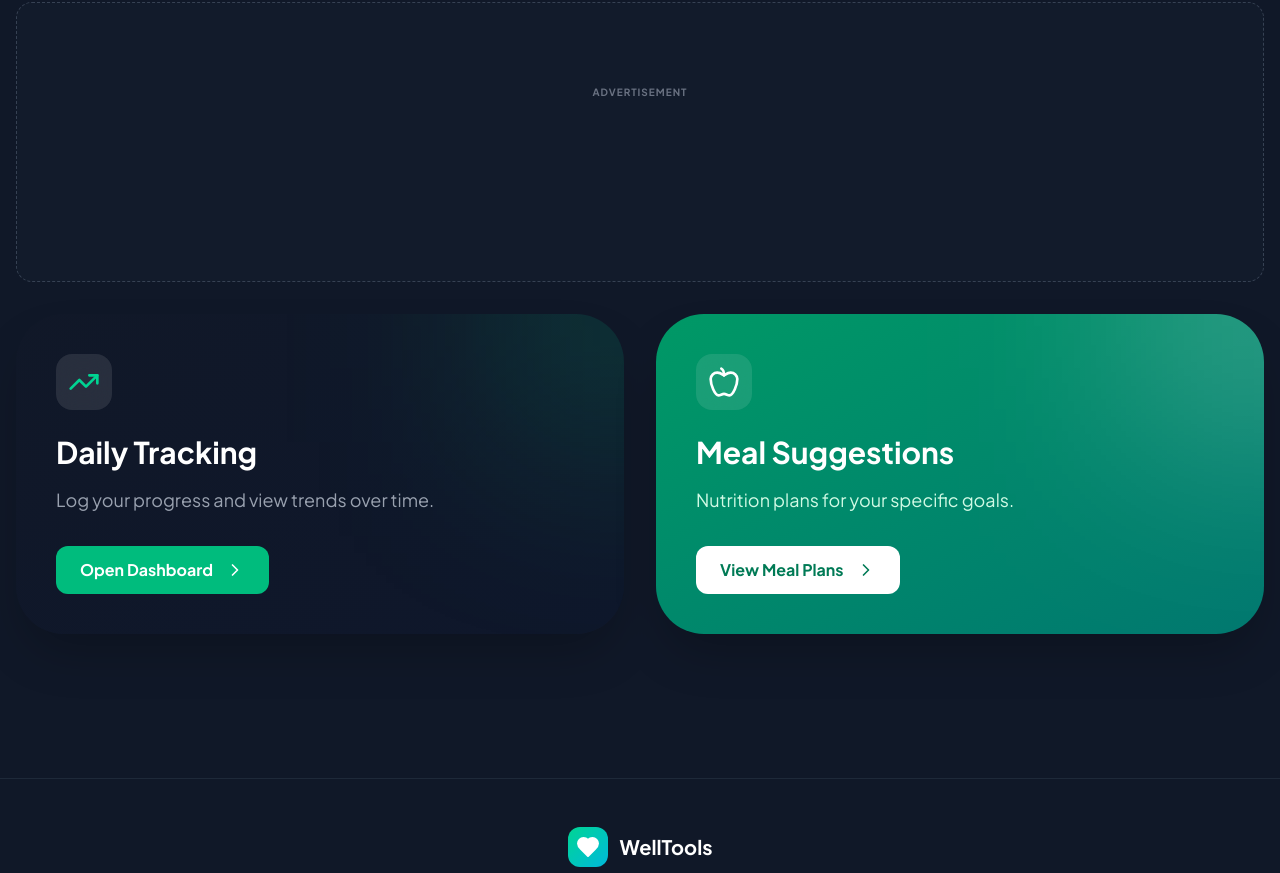
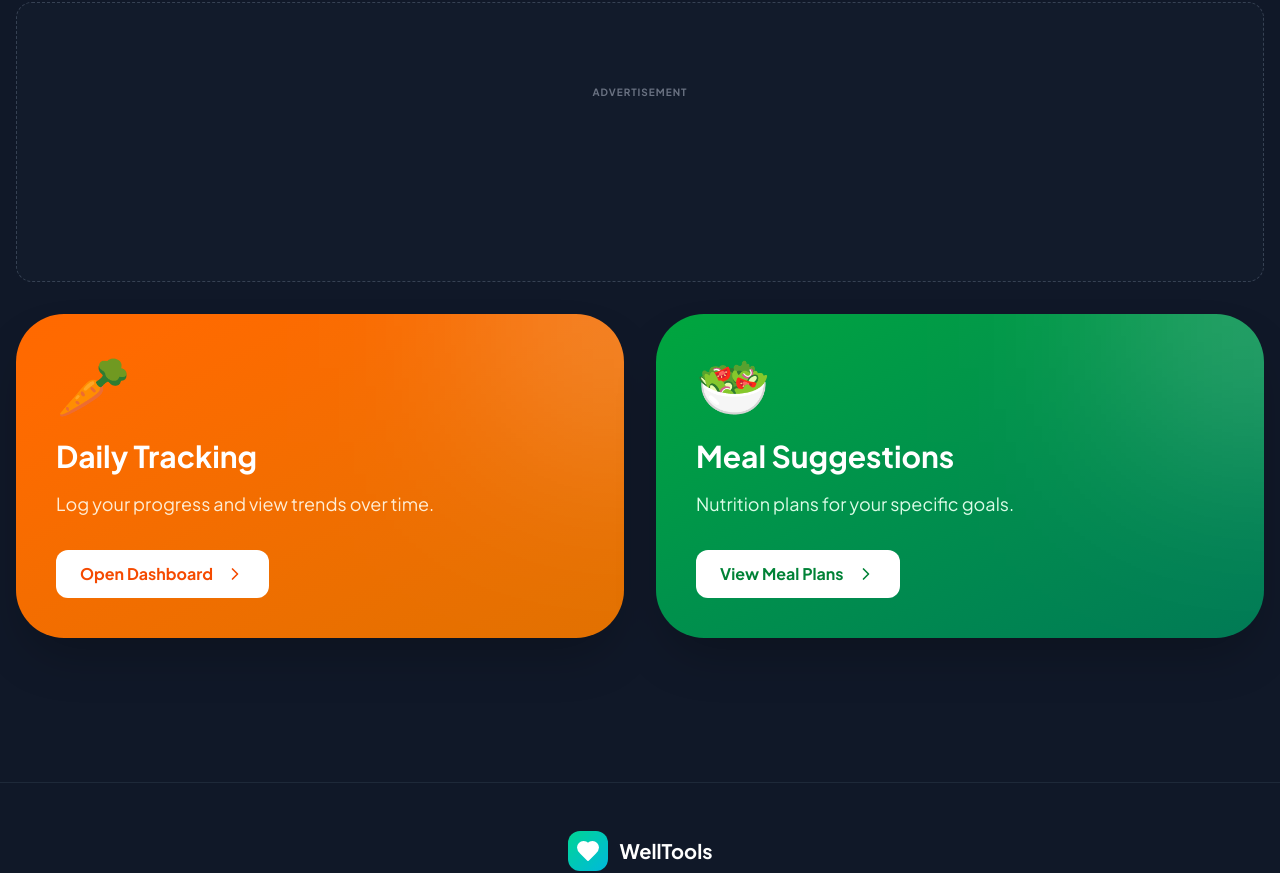
Before and after one commit to SmartConvert/WellTools, a React (Vite) app: page / in a window 1280 px wide. Shown: the part 1367-2240 px from the top of the page. Built offline with nearby package versions, Linux system fonts and the light colour scheme.

Commit message:
Style: Update feature cards with fruit/vegetable emoji theme (🥕 🥗)

```diff
--- a/src/App.jsx
+++ b/src/App.jsx
@@ -301,32 +301,32 @@ const HomePage = ({ setCurrentPage, setSelectedMealCategory, setSelectedPost, la
         <div className="grid grid-cols-1 lg:grid-cols-2 gap-6 lg:gap-8 mb-12 lg:mb-20">
           <div
             onClick={() => setCurrentPage('tracking')}
-            className="group relative bg-linear-to-br from-gray-900 to-slate-900 p-10 rounded-[3rem] overflow-hidden cursor-pointer shadow-2xl hover:-translate-y-1 transition-all"
+            className="group relative bg-linear-to-br from-orange-500 to-amber-600 p-10 rounded-[3rem] overflow-hidden cursor-pointer shadow-2xl hover:-translate-y-1 transition-all"
           >
             <div className="relative z-10">
-              <div className="w-14 h-14 bg-white/10 backdrop-blur-md rounded-2xl flex items-center justify-center mb-6">
-                <TrendingUp className="w-8 h-8 text-emerald-400" />
+              <div className="text-6xl mb-6 transform group-hover:scale-110 transition-transform">
+                🥕
               </div>
               <h3 className="text-2xl md:text-3xl font-bold text-white mb-4">{t.daily_tracking}</h3>
-              <p className="text-gray-400 text-base md:text-lg mb-8 max-w-md">{t.daily_tracking_desc}</p>
-              <div className="inline-flex items-center gap-3 px-6 py-3 bg-emerald-500 text-white rounded-xl font-bold hover:bg-emerald-400 transition-colors">
+              <p className="text-orange-100 text-base md:text-lg mb-8 max-w-md">{t.daily_tracking_desc}</p>
+              <div className="inline-flex items-center gap-3 px-6 py-3 bg-white text-orange-600 rounded-xl font-bold hover:bg-orange-50 transition-colors">
                 {t.open_dashboard} <ChevronRight className="w-5 h-5" />
               </div>
             </div>
-            <div className="absolute top-0 right-0 w-64 h-64 bg-emerald-500/20 blur-[100px] -mr-32 -mt-32"></div>
+            <div className="absolute top-0 right-0 w-64 h-64 bg-white/20 blur-[100px] -mr-32 -mt-32"></div>
           </div>
 
           <div
             onClick={() => setCurrentPage('meals')}
-            className="group relative bg-linear-to-br from-emerald-600 to-teal-700 p-10 rounded-[3rem] overflow-hidden cursor-pointer shadow-2xl hover:-translate-y-1 transition-all"
+            className="group relative bg-linear-to-br from-green-600 to-emerald-700 p-10 rounded-[3rem] overflow-hidden cursor-pointer shadow-2xl hover:-translate-y-1 transition-all"
           >
             <div className="relative z-10">
-              <div className="w-14 h-14 bg-white/10 backdrop-blur-md rounded-2xl flex items-center justify-center mb-6">
-                <Apple className="w-8 h-8 text-white" />
+              <div className="text-6xl mb-6 transform group-hover:scale-110 transition-transform">
+                🥗
               </div>
               <h3 className="text-2xl md:text-3xl font-bold text-white mb-4">{t.meal_suggestions}</h3>
-              <p className="text-emerald-100 text-base md:text-lg mb-8 max-w-md">{t.meal_suggestions_desc}</p>
-              <div className="inline-flex items-center gap-3 px-6 py-3 bg-white text-emerald-700 rounded-xl font-bold hover:bg-emerald-50 transition-colors">
+              <p className="text-green-100 text-base md:text-lg mb-8 max-w-md">{t.meal_suggestions_desc}</p>
+              <div className="inline-flex items-center gap-3 px-6 py-3 bg-white text-green-700 rounded-xl font-bold hover:bg-green-50 transition-colors">
                 {t.view_meal_plans} <ChevronRight className="w-5 h-5" />
               </div>
             </div>
```
